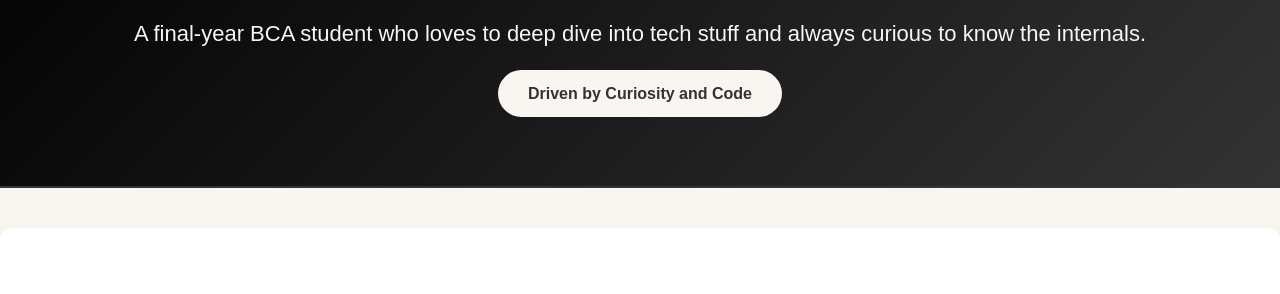
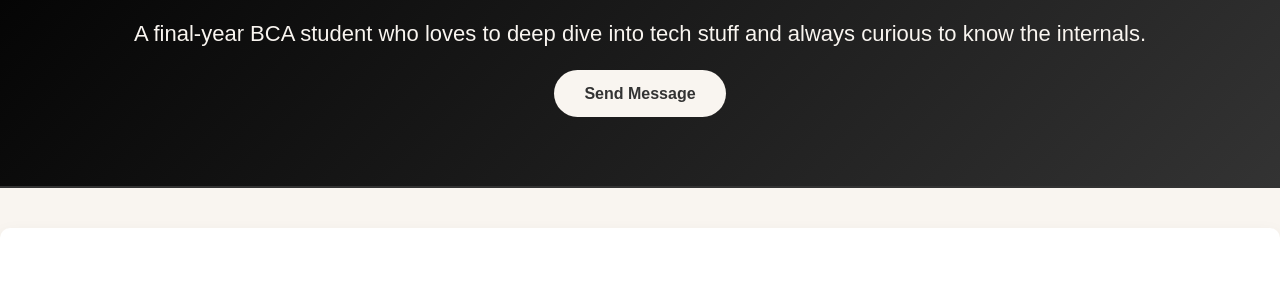
Before and after one commit to ezajeahamed/RedHead-Coffee, a plain HTML site: page index.html in a window 1280 px wide. Shown: the part 264-558 px from the top of the page. Drawn offline with Linux system fonts and the light colour scheme.

Commit message:
Update index.html
button added

```diff
--- a/index.html
+++ b/index.html
@@ -352,7 +352,7 @@
     <section class="hero">
         <h1>Hello! I'm Md Ezaje Ahamed</h1>
         <p>A final-year BCA student who loves to deep dive into tech stuff and always curious to know the internals.</p>
-        <a href="#skills" class="btn">Driven by Curiosity and Code</a>
+        <a href="https://docs.google.com/forms/u/1/d/1mscBx9GEU2e1BW39PksWI8Tv0RpRag4HGlWzu_3UERQ/viewform?edit_requested=true" class="btn">Send Message</a>
     </section>
 
     <section id="about" class="about">
```
